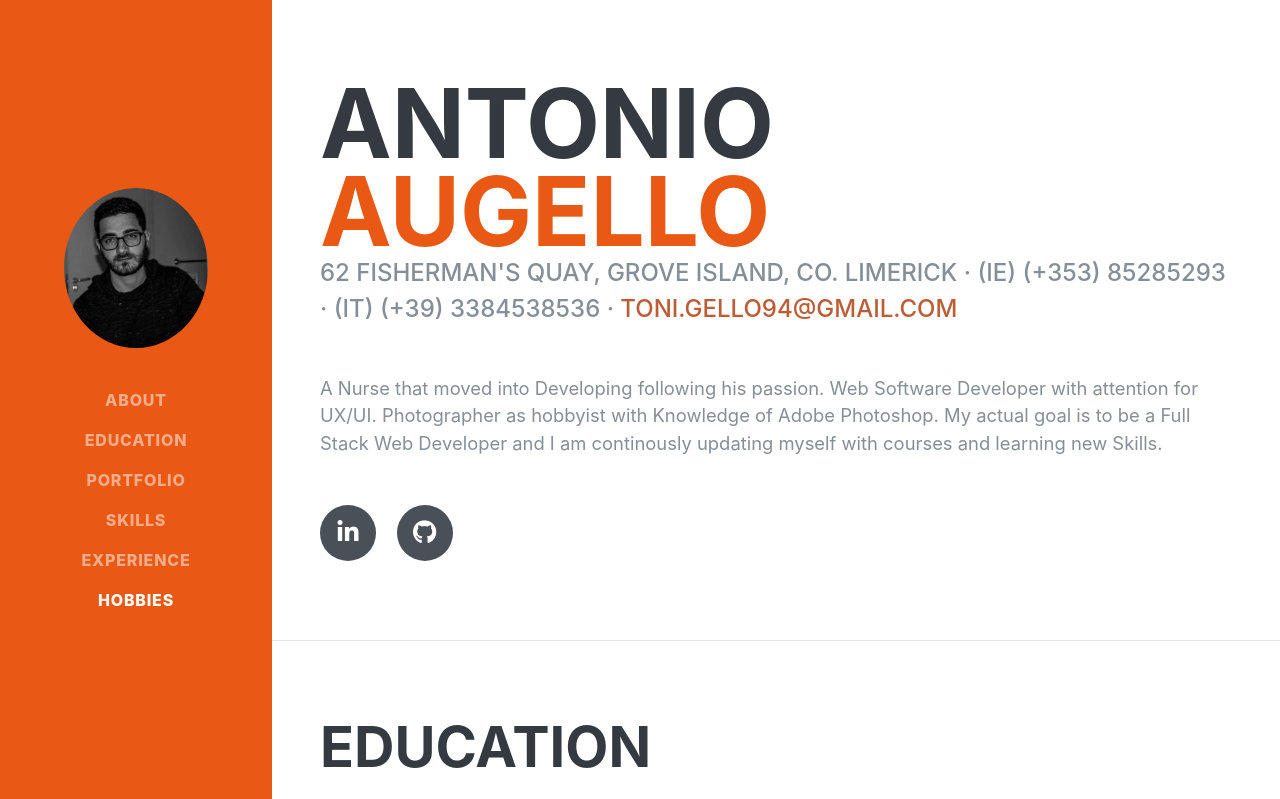
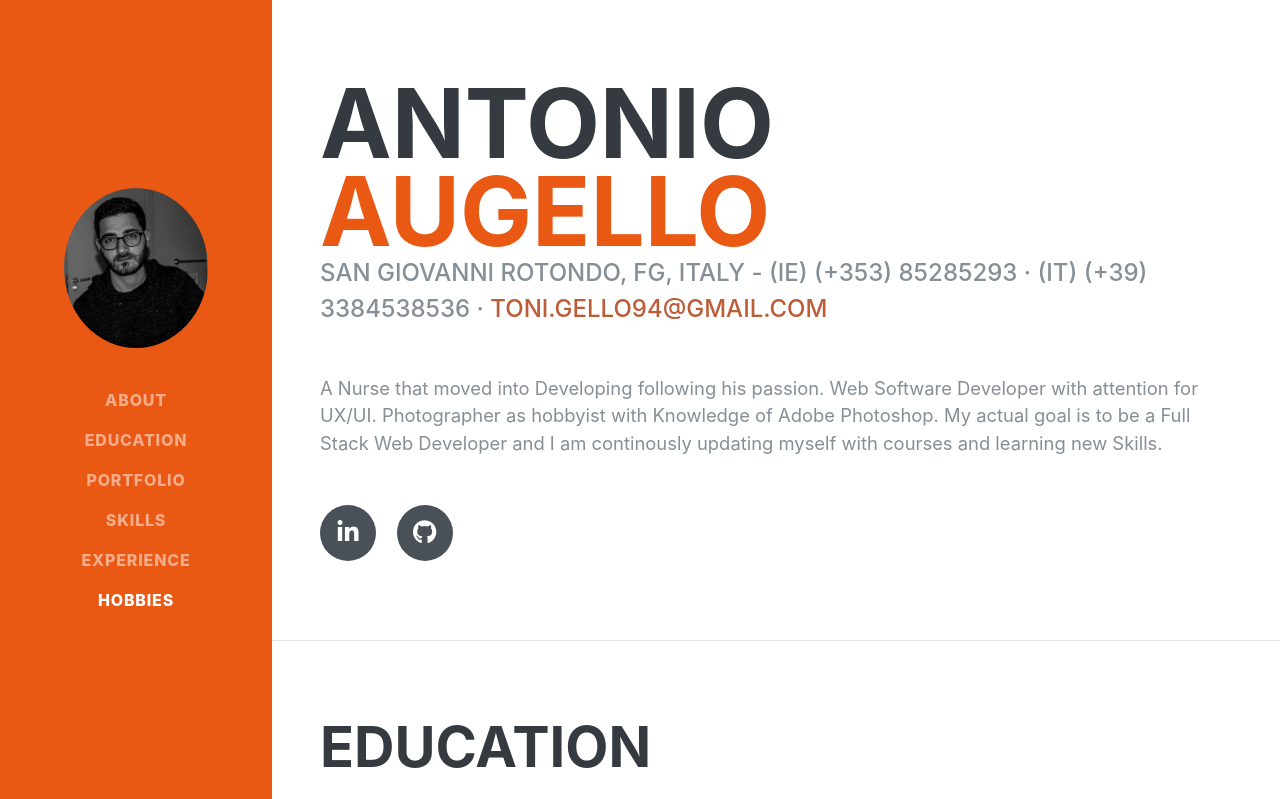
Before and after one commit to gello94/antonio_augello_online_Resume, a Flask app: page / in a window 1280 px wide. Shown: the top 799 px of the page. Run offline with Flask 2, Linux system fonts and the light colour scheme; some libraries are stand-ins or nearby versions; some web fonts are replaced.

Commit message:
updated resume

```diff
--- a/templates/index.html
+++ b/templates/index.html
@@ -70,7 +70,7 @@
         <h1 class="mb-0">Antonio
           <span class="text-primary">Augello</span>
         </h1>
-        <div class="subheading mb-5">62 Fisherman's Quay, Grove Island, Co. Limerick · (IE) (+353) 85285293 · (IT) (+39)
+        <div class="subheading mb-5">San Giovanni Rotondo, FG, Italy - (IE) (+353) 85285293 · (IT) (+39)
           3384538536 · <a href="mailto:name@email.com">toni.gello94@gmail.com</a>
         </div>
         <div class='header_personal'>
@@ -449,7 +449,6 @@
               <li>Provide acute care for post-operative patients recovering from anesthesia in POCU.</li>
               <li>Educate and support patient and family on care of patient.</li>
             </ul>
-
           </div>
           <div class="resume-date text-md-right">
             <span class="text-primary">June 2018 - January 2019</span>
```
